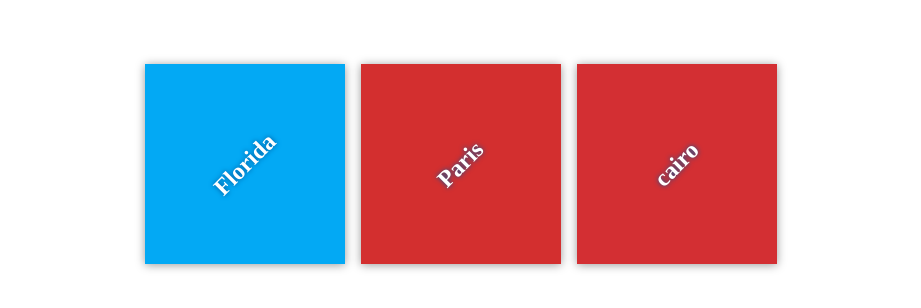
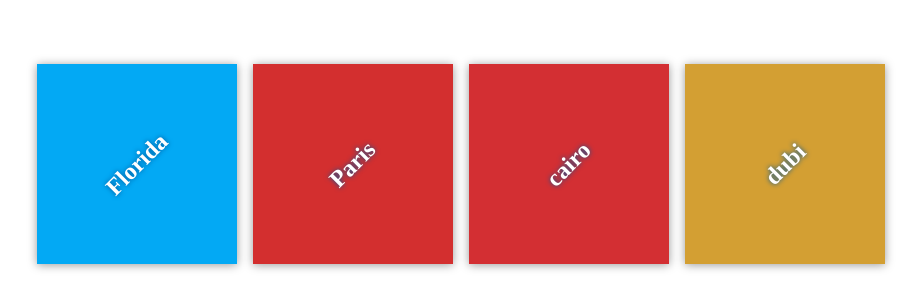
Before and after one commit to kelghitany/my-travel-plans, a plain HTML site: page index.html in a window 1280 px wide. Shown: the part 236-544 px from the top of the page, without its empty margins (179-1100 px from the left). Drawn offline with Linux system fonts and the light colour scheme.

Commit message:
Add destination to dubi

```diff
--- a/css/app.css
+++ b/css/app.css
@@ -62,3 +62,7 @@ background-color: #d32f2f;
 #cairo {
 background-color: #d32f33;
 }
+
+#dubi {
+background-color: #d39f33;
+}
--- a/index.html
+++ b/index.html
@@ -22,6 +22,10 @@
 <h2>cairo</h2>
 </div>
 
+<div class="destination" id="dubi">
+<h2>dubi</h2>
+</div>
+
 </div>
 </div>
 
```
